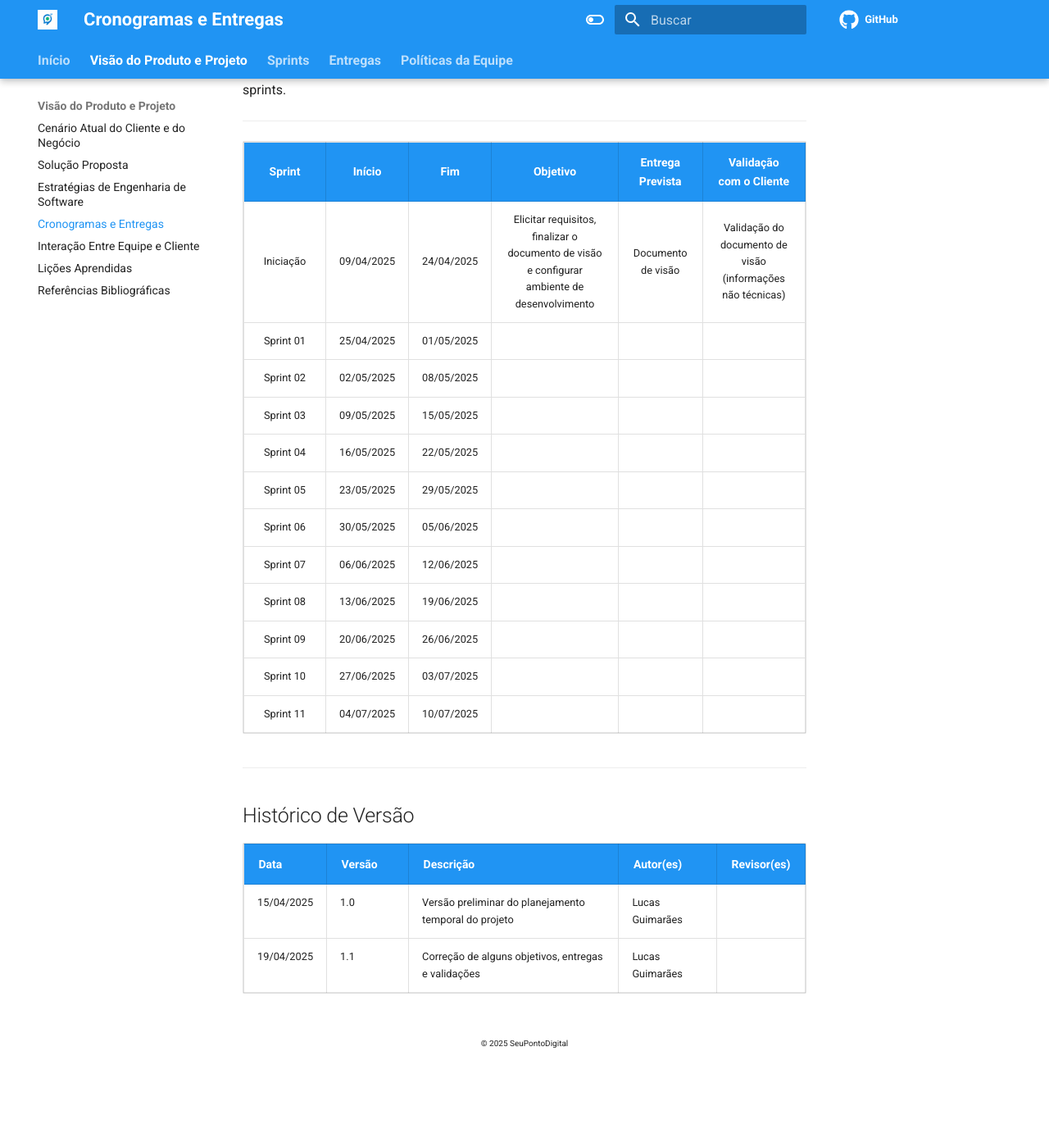
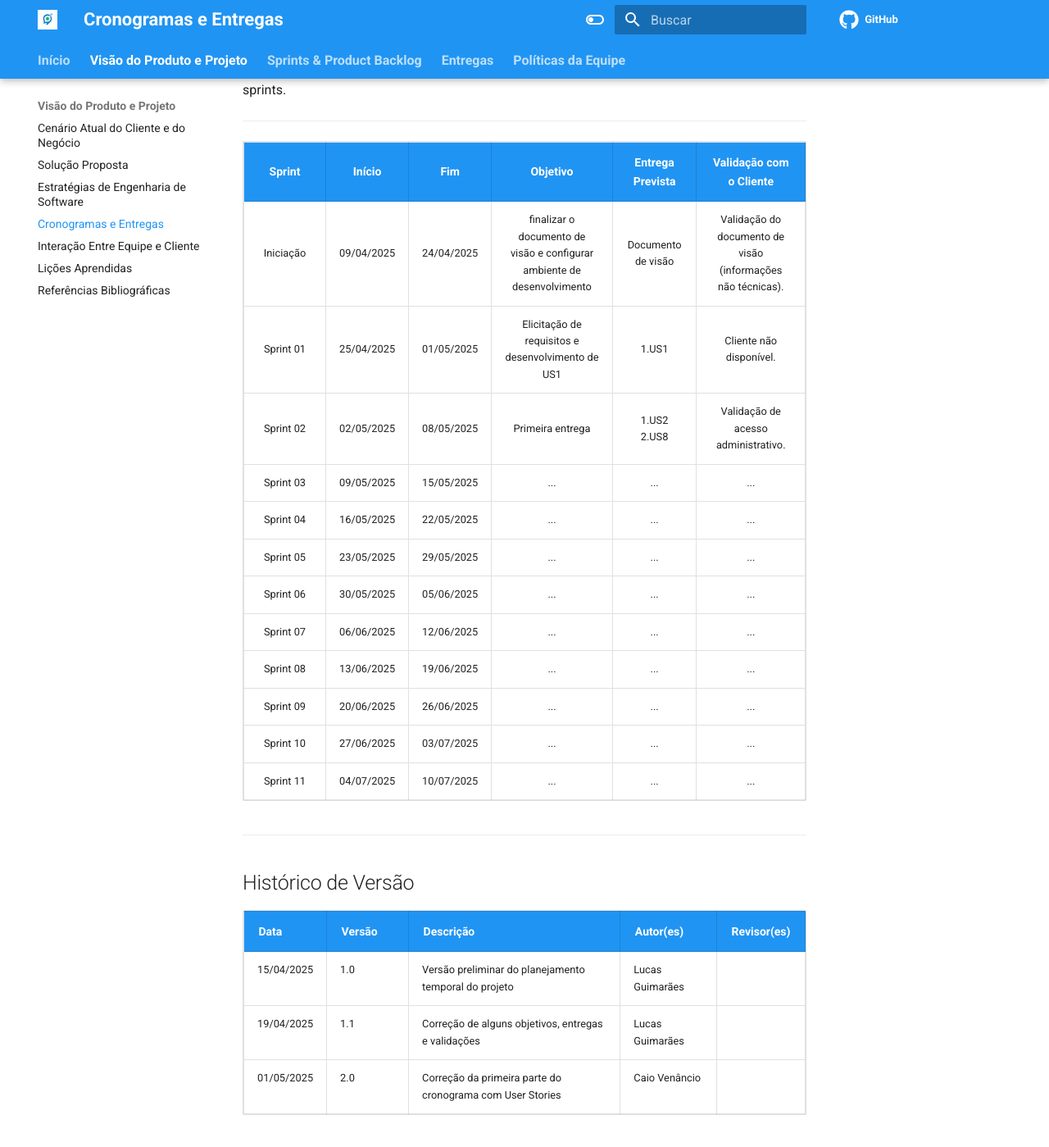
Before and after one commit to mdsreq-fga-unb/2025.1-T01-SeuPontoDigital, an MkDocs documentation site: the page built from docs/doc-visao/top4.md, in a window 1280 px wide and 1400 px high, scrolled down 259 px. Shown: the whole window at 82% size. Built offline with MkDocs 1.6.1 and Material for MkDocs 9.7.7, drawn with Linux system fonts in a browser that asks for light colours; comment, search, counter and statistics services are not loaded; before the commit the page ends 1552 px from its top, so only the background shows below that.

Commit message:
(docs-backlog/product-backlog-1 -> docs): Adicionando o product backlog incompleto e adicionando parte do cronograma. (#36)
* (docs): Adicionar product backlog incompleto

* (docs): Retirando a necessidade de protótipos

```diff
--- a/docs/doc-visao/top4.md
+++ b/docs/doc-visao/top4.md
@@ -19,97 +19,97 @@ _**obs:**_ a equipe optou por reservar as duas primeiras semanas (Iniciação) p
       <td style="text-align: center; vertical-align: middle;">Iniciação</td>
       <td style="text-align: center; vertical-align: middle;">09/04/2025</td>
       <td style="text-align: center; vertical-align: middle;">24/04/2025</td>
-      <td style="text-align: center; vertical-align: middle;">Elicitar requisitos, finalizar o documento de visão e configurar ambiente de desenvolvimento</td>
+      <td style="text-align: center; vertical-align: middle;">finalizar o documento de visão e configurar ambiente de desenvolvimento</td>
       <td style="text-align: center; vertical-align: middle;">Documento de visão</td>
-      <td style="text-align: center; vertical-align: middle;">Validação do documento de visão (informações não técnicas)</td>
+      <td style="text-align: center; vertical-align: middle;">Validação do documento de visão (informações não técnicas).</td>
     </tr>
     <tr>
       <td style="text-align: center; vertical-align: middle;">Sprint 01</td>
       <td style="text-align: center; vertical-align: middle;">25/04/2025</td>
       <td style="text-align: center; vertical-align: middle;">01/05/2025</td>
-      <td style="text-align: center; vertical-align: middle;"></td>
-      <td style="text-align: center; vertical-align: middle;"></td>
-      <td style="text-align: center; vertical-align: middle;"></td>
+      <td style="text-align: center; vertical-align: middle;">Elicitação de requisitos e desenvolvimento de US1</td>
+      <td style="text-align: center; vertical-align: middle;">1.US1 </td>
+      <td style="text-align: center; vertical-align: middle;">Cliente não disponível.</td>
     </tr>
     <tr>
       <td style="text-align: center; vertical-align: middle;">Sprint 02</td>
       <td style="text-align: center; vertical-align: middle;">02/05/2025</td>
       <td style="text-align: center; vertical-align: middle;">08/05/2025</td>
-      <td style="text-align: center; vertical-align: middle;"></td>
-      <td style="text-align: center; vertical-align: middle;"></td>
-      <td style="text-align: center; vertical-align: middle;"></td>
+      <td style="text-align: center; vertical-align: middle;">Primeira entrega</td>
+      <td style="text-align: center; vertical-align: middle;">1.US2<br>2.US8</td>
+      <td style="text-align: center; vertical-align: middle;">Validação de acesso administrativo.</td>
     </tr>
     <tr>
       <td style="text-align: center; vertical-align: middle;">Sprint 03</td>
       <td style="text-align: center; vertical-align: middle;">09/05/2025</td>
       <td style="text-align: center; vertical-align: middle;">15/05/2025</td>
-      <td style="text-align: center; vertical-align: middle;"></td>
-      <td style="text-align: center; vertical-align: middle;"></td>
-      <td style="text-align: center; vertical-align: middle;"></td>
+      <td style="text-align: center; vertical-align: middle;">...</td>
+      <td style="text-align: center; vertical-align: middle;">...</td>
+      <td style="text-align: center; vertical-align: middle;">...</td>
     </tr>
     <tr>
       <td style="text-align: center; vertical-align: middle;">Sprint 04</td>
       <td style="text-align: center; vertical-align: middle;">16/05/2025</td>
       <td style="text-align: center; vertical-align: middle;">22/05/2025</td>
-      <td style="text-align: center; vertical-align: middle;"></td>
-      <td style="text-align: center; vertical-align: middle;"></td>
-      <td style="text-align: center; vertical-align: middle;"></td>
+      <td style="text-align: center; vertical-align: middle;">...</td>
+      <td style="text-align: center; vertical-align: middle;">...</td>
+      <td style="text-align: center; vertical-align: middle;">...</td>
     </tr>
     <tr>
       <td style="text-align: center; vertical-align: middle;">Sprint 05</td>
       <td style="text-align: center; vertical-align: middle;">23/05/2025</td>
       <td style="text-align: center; vertical-align: middle;">29/05/2025</td>
-      <td style="text-align: center; vertical-align: middle;"></td>
-      <td style="text-align: center; vertical-align: middle;"></td>
-      <td style="text-align: center; vertical-align: middle;"></td>
+      <td style="text-align: center; vertical-align: middle;">...</td>
+      <td style="text-align: center; vertical-align: middle;">...</td>
+      <td style="text-align: center; vertical-align: middle;">...</td>
     </tr>
     <tr>
       <td style="text-align: center; vertical-align: middle;">Sprint 06</td>
       <td style="text-align: center; vertical-align: middle;">30/05/2025</td>
       <td style="text-align: center; vertical-align: middle;">05/06/2025</td>
-     <td style="text-align: center; vertical-align: middle;"></td>
-      <td style="text-align: center; vertical-align: middle;"></td>
-      <td style="text-align: center; vertical-align: middle;"></td>
+     <td style="text-align: center; vertical-align: middle;">...</td>
+      <td style="text-align: center; vertical-align: middle;">...</td>
+      <td style="text-align: center; vertical-align: middle;">...</td>
     </tr>
     <tr>
       <td style="text-align: center; vertical-align: middle;">Sprint 07</td>
       <td style="text-align: center; vertical-align: middle;">06/06/2025</td>
       <td style="text-align: center; vertical-align: middle;">12/06/2025</td>
-     <td style="text-align: center; vertical-align: middle;"></td>
-      <td style="text-align: center; vertical-align: middle;"></td>
-      <td style="text-align: center; vertical-align: middle;"></td>
+     <td style="text-align: center; vertical-align: middle;">...</td>
+      <td style="text-align: center; vertical-align: middle;">...</td>
+      <td style="text-align: center; vertical-align: middle;">...</td>
     </tr>
     <tr>
       <td style="text-align: center; vertical-align: middle;">Sprint 08</td>
       <td style="text-align: center; vertical-align: middle;">13/06/2025</td>
       <td style="text-align: center; vertical-align: middle;">19/06/2025</td>
-     <td style="text-align: center; vertical-align: middle;"></td>
-      <td style="text-align: center; vertical-align: middle;"></td>
-      <td style="text-align: center; vertical-align: middle;"></td>
+     <td style="text-align: center; vertical-align: middle;">...</td>
+      <td style="text-align: center; vertical-align: middle;">...</td>
+      <td style="text-align: center; vertical-align: middle;">...</td>
     </tr>
     <tr>
       <td style="text-align: center; vertical-align: middle;">Sprint 09</td>
       <td style="text-align: center; vertical-align: middle;">20/06/2025</td>
       <td style="text-align: center; vertical-align: middle;">26/06/2025</td>
-     <td style="text-align: center; vertical-align: middle;"></td>
-      <td style="text-align: center; vertical-align: middle;"></td>
-      <td style="text-align: center; vertical-align: middle;"></td>
+     <td style="text-align: center; vertical-align: middle;">...</td>
+      <td style="text-align: center; vertical-align: middle;">...</td>
+      <td style="text-align: center; vertical-align: middle;">...</td>
     </tr>
     <tr>
       <td style="text-align: center; vertical-align: middle;">Sprint 10</td>
       <td style="text-align: center; vertical-align: middle;">27/06/2025</td>
       <td style="text-align: center; vertical-align: middle;">03/07/2025</td>
-     <td style="text-align: center; vertical-align: middle;"></td>
-      <td style="text-align: center; vertical-align: middle;"></td>
-      <td style="text-align: center; vertical-align: middle;"></td>
+     <td style="text-align: center; vertical-align: middle;">...</td>
+      <td style="text-align: center; vertical-align: middle;">...</td>
+      <td style="text-align: center; vertical-align: middle;">...</td>
     </tr>
     <tr>
       <td style="text-align: center; vertical-align: middle;">Sprint 11</td>
       <td style="text-align: center; vertical-align: middle;">04/07/2025</td>
       <td style="text-align: center; vertical-align: middle;">10/07/2025</td>
-      <td style="text-align: center; vertical-align: middle;"></td>
-      <td style="text-align: center; vertical-align: middle;"></td>
-      <td style="text-align: center; vertical-align: middle;"></td>
+      <td style="text-align: center; vertical-align: middle;">...</td>
+      <td style="text-align: center; vertical-align: middle;">...</td>
+      <td style="text-align: center; vertical-align: middle;">...</td>
     </tr>
   </tbody>
 </table>
@@ -142,5 +142,12 @@ _**obs:**_ a equipe optou por reservar as duas primeiras semanas (Iniciação) p
       <td>Lucas Guimarães</td>
       <td></td>
     </tr>
+    <tr>
+      <td>01/05/2025</td>
+      <td>2.0</td>
+      <td>Correção da primeira parte do cronograma com User Stories</td>
+      <td>Caio Venâncio</td>
+      <td></td>
+    </tr>
   </tbody>
 </table>
--- a/mkdocs.yml
+++ b/mkdocs.yml
@@ -15,8 +15,10 @@ nav:
     - Interação Entre Equipe e Cliente: doc-visao/top5.md
     - Lições Aprendidas: doc-visao/top6.md
     - Referências Bibliográficas: doc-visao/top7.md
-  - Sprints:
+  - Sprints & Product Backlog:
+    - Product Backlog: sprints/product-backlog.md
     - Sprint 01: sprints/sprint01.md
+    - Sprint 02: sprints/sprint02.md
   - Entregas:
     - Entrega Unidade 1: entregas/entrega1.md
   - Políticas da Equipe :
```
Also changed, not shown: docs/sprints/product-backlog.md (added, +24 -0 lines), docs/sprints/sprint02.md (added).
